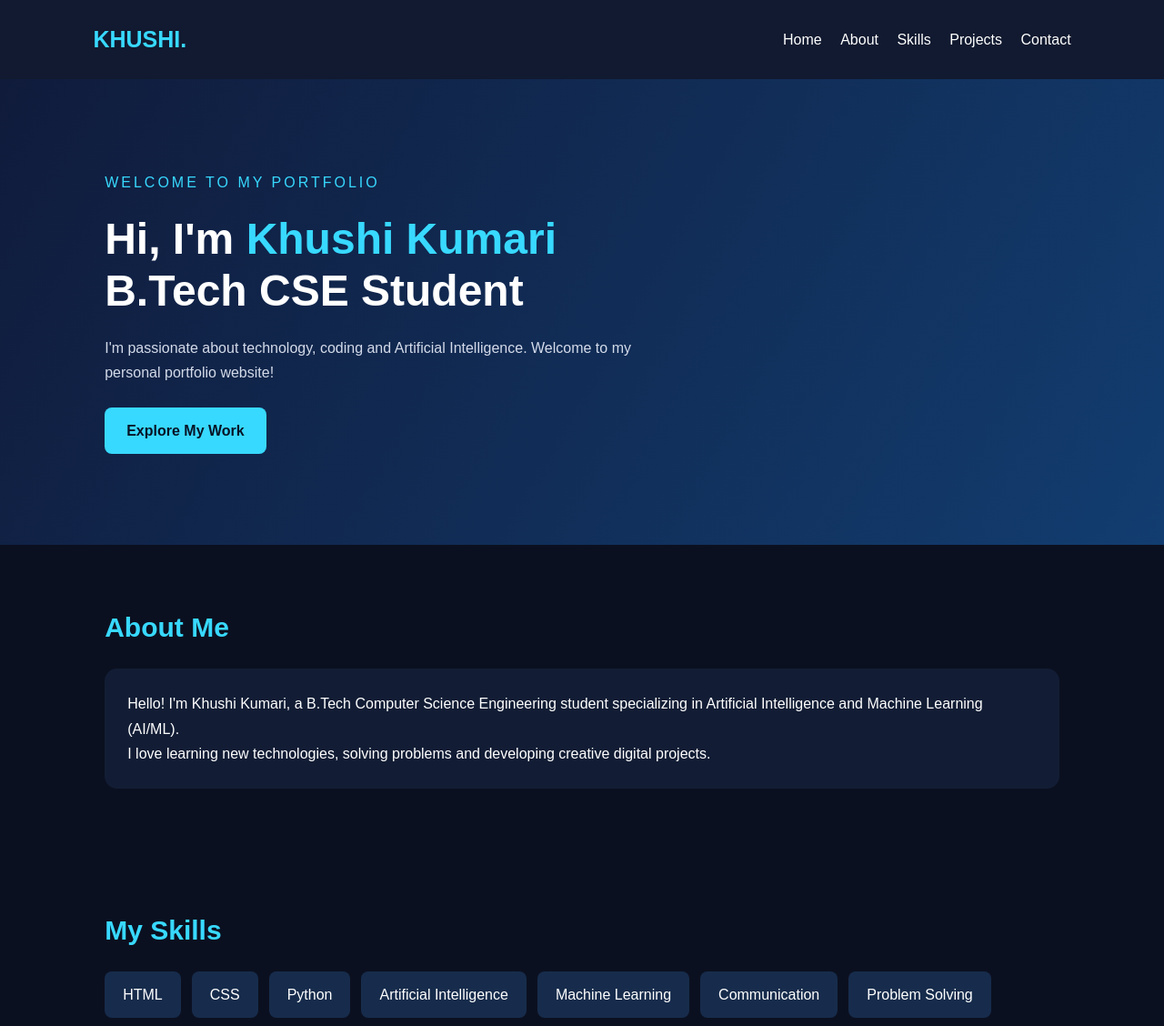
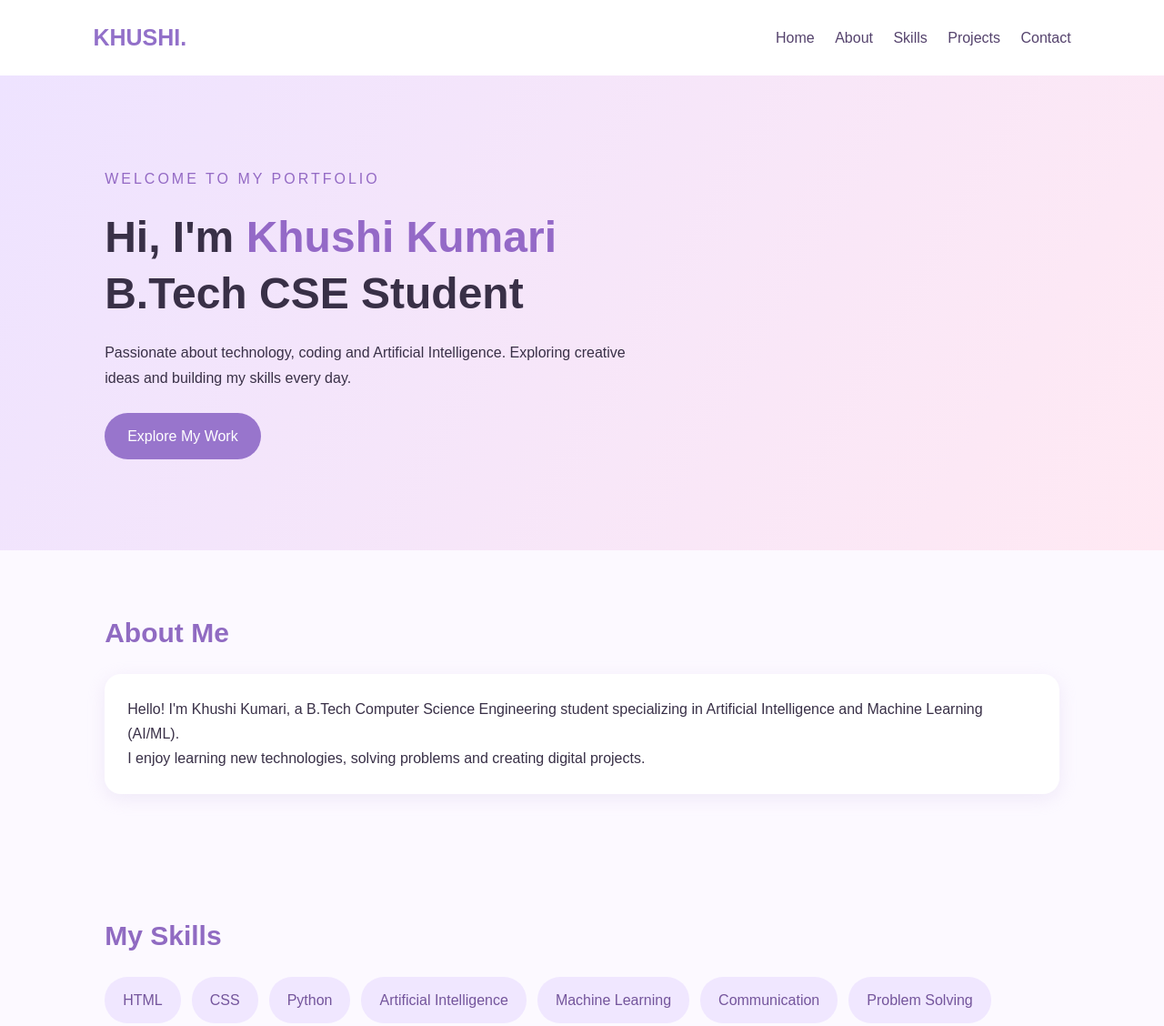
Before and after one commit to khushikri2388-collab/my-portfolio, a plain HTML site: page index.html in a window 1280 px wide. Shown: the top 1128 px of the page at 91% size. Drawn offline with Linux system fonts and the light colour scheme.

Commit message:
Update index.html

```diff
--- a/index.html
+++ b/index.html
@@ -3,26 +3,27 @@
 <head>
 <meta charset="UTF-8">
 <meta name="viewport" content="width=device-width, initial-scale=1.0">
-<title>Khushi Kumari | My Portfolio</title>
+<title>Khushi Kumari | Portfolio</title>
 <style>
 *{margin:0;padding:0;box-sizing:border-box}
-body{font-family:Arial,sans-serif;background:#0b1020;color:white;line-height:1.7}
-header{padding:22px 8%;display:flex;justify-content:space-between;align-items:center;background:#111a30}
-.logo{font-size:25px;color:#38d9ff;font-weight:bold}
-nav a{color:white;text-decoration:none;margin-left:16px}
-.hero{padding:100px 9%;background:linear-gradient(120deg,#101b3b,#123d70)}
-.hero h1{font-size:48px;line-height:1.2;margin:20px 0}
-.hero h1 span{color:#38d9ff}
-.hero p{max-width:600px;color:#d4dbea;margin-bottom:25px}
-.tag{color:#38d9ff;letter-spacing:3px}
-.btn{display:inline-block;background:#38d9ff;color:#071426;padding:12px 24px;border-radius:8px;text-decoration:none;font-weight:bold}
+html{scroll-behavior:smooth}
+body{font-family:Arial,sans-serif;background:#fcf9ff;color:#393047;line-height:1.7}
+header{padding:20px 8%;display:flex;justify-content:space-between;align-items:center;background:#fff}
+.logo{font-size:25px;font-weight:bold;color:#9270c9}
+nav a{color:#55436d;text-decoration:none;margin-left:18px}
+.hero{padding:100px 9%;background:linear-gradient(120deg,#eee3ff,#ffe9f3)}
+.hero h1{font-size:48px;line-height:1.3;margin:20px 0}
+.hero h1 span{color:#9469c7}
+.hero p{max-width:600px;margin-bottom:25px}
+.tag{color:#9369c4;letter-spacing:3px}
+.btn{display:inline-block;background:#9875cc;color:white;padding:12px 25px;border-radius:30px;text-decoration:none}
 section{padding:65px 9%}
-h2{font-size:30px;margin-bottom:20px;color:#38d9ff}
-.card{background:#121d35;padding:25px;border-radius:14px;margin-top:15px}
+h2{font-size:30px;margin-bottom:20px;color:#906bc2}
+.card{background:white;padding:25px;border-radius:18px;margin-top:15px;box-shadow:0 5px 20px #d9c9e955}
 .skills{display:flex;flex-wrap:wrap;gap:12px}
-.skills span{background:#172c4c;padding:12px 20px;border-radius:8px}
-.project h3{color:#38d9ff}
-footer{text-align:center;padding:25px;background:#111a30;color:#b9c6d9}
+.skills span{background:#f0e7ff;color:#74559c;padding:12px 20px;border-radius:25px}
+.project h3{color:#906bc2;margin-bottom:8px}
+footer{text-align:center;padding:25px;background:#eee3ff;color:#55436d}
 @media(max-width:600px){
 header{flex-direction:column;gap:12px}
 nav a{margin:5px;font-size:12px}
@@ -45,7 +46,7 @@ nav a{margin:5px;font-size:12px}
 <div class="hero" id="home">
 <div class="tag">WELCOME TO MY PORTFOLIO</div>
 <h1>Hi, I'm <span>Khushi Kumari</span><br>B.Tech CSE Student</h1>
-<p>I'm passionate about technology, coding and Artificial Intelligence. Welcome to my personal portfolio website!</p>
+<p>Passionate about technology, coding and Artificial Intelligence. Exploring creative ideas and building my skills every day.</p>
 <a href="#projects" class="btn">Explore My Work</a>
 </div>
 
@@ -53,20 +54,16 @@ nav a{margin:5px;font-size:12px}
 <h2>About Me</h2>
 <div class="card">
 <p>Hello! I'm Khushi Kumari, a B.Tech Computer Science Engineering student specializing in Artificial Intelligence and Machine Learning (AI/ML).</p>
-<p>I love learning new technologies, solving problems and developing creative digital projects.</p>
+<p>I enjoy learning new technologies, solving problems and creating digital projects.</p>
 </div>
 </section>
 
 <section id="skills">
 <h2>My Skills</h2>
 <div class="skills">
-<span>HTML</span>
-<span>CSS</span>
-<span>Python</span>
-<span>Artificial Intelligence</span>
-<span>Machine Learning</span>
-<span>Communication</span>
-<span>Problem Solving</span>
+<span>HTML</span><span>CSS</span><span>Python</span>
+<span>Artificial Intelligence</span><span>Machine Learning</span>
+<span>Communication</span><span>Problem Solving</span>
 </div>
 </section>
 
@@ -74,10 +71,10 @@ nav a{margin:5px;font-size:12px}
 <h2>My Projects</h2>
 <div class="card project">
 <h3>01. Personal Portfolio Website</h3>
-<p>A responsive personal website created using HTML and CSS to showcase my skills and introduction.</p>
+<p>A responsive personal website created using HTML and CSS.</p>
 <br>
 <h3>02. AI & ML Learning</h3>
-<p>Exploring Artificial Intelligence and Machine Learning concepts and practical applications.</p>
+<p>Exploring Artificial Intelligence and Machine Learning concepts.</p>
 </div>
 </section>
 
@@ -90,7 +87,7 @@ nav a{margin:5px;font-size:12px}
 </section>
 
 <footer>
-<p>© 2026 Khushi Kumari | Personal Portfolio</p>
+<p>© 2026 Khushi Kumari | My Portfolio</p>
 </footer>
 </body>
 </html>
```
